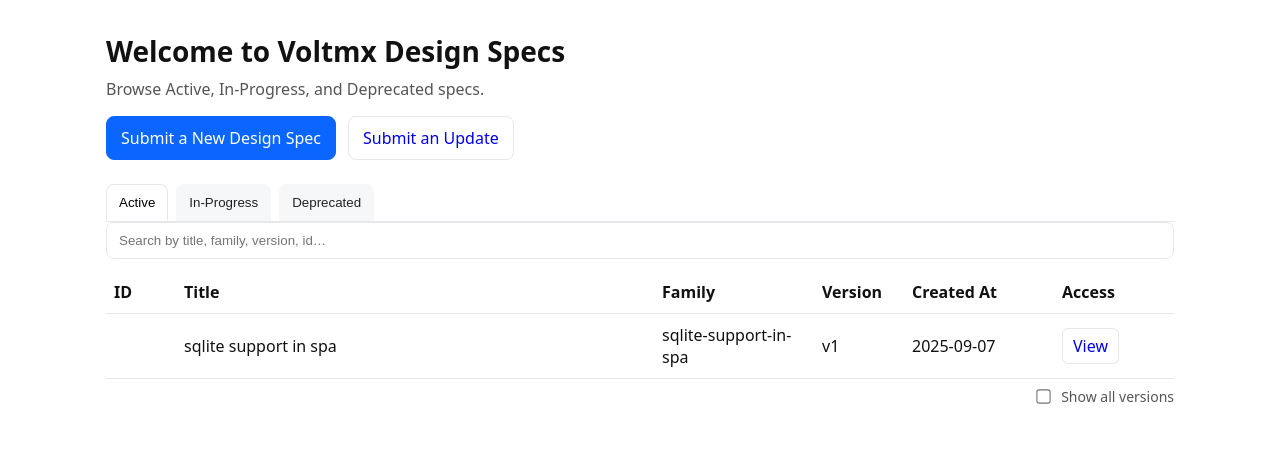
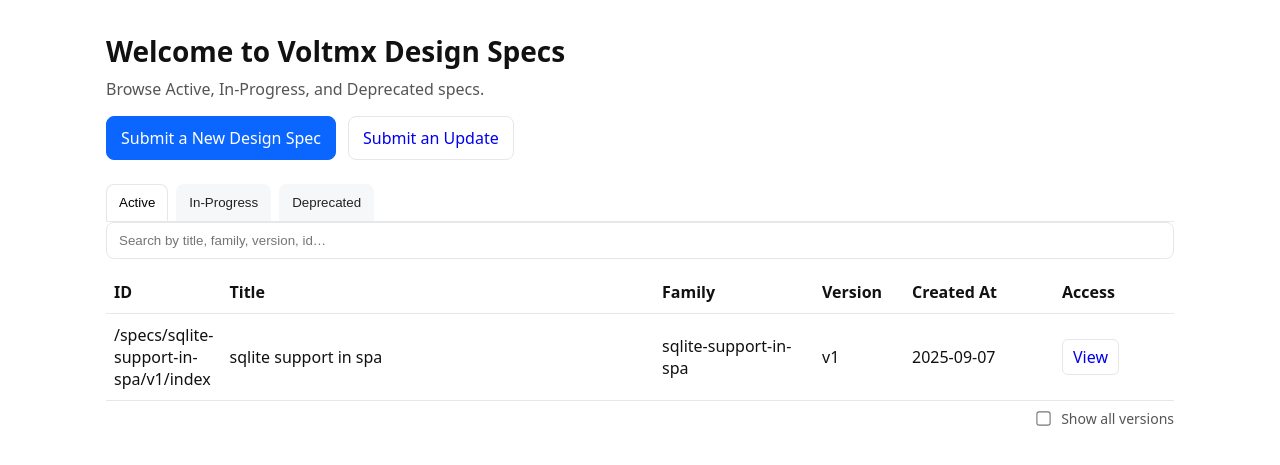
Before and after one commit to pranavwani/design-spec-v3, a Jekyll site: the page built from index.html, in a window 1280 px wide. Shown: the top 465 px of the page. Built offline with Jekyll 4.4.1, drawn with Linux system fonts in a browser that asks for light colours.

Commit message:
fix: id not rendering

```diff
--- a/index.html
+++ b/index.html
@@ -44,7 +44,7 @@
     {% assign items_sorted = fam.items | sort_natural: "version" %}
     {% assign latest = items_sorted | last %}
     <tr data-status="{{ latest.status | downcase }}">
-      <td data-label="ID">{{ latest.data.id }}</td>
+      <td data-label="ID">{{ latest["id"] | default: latest.data["id"] | default: latest.id }}</td>
       <td data-label="Title">{{ latest.title }}</td>
       <td data-label="Family">{{ latest.family }}</td>
       <td data-label="Version">{{ latest.version }}</td>
```
